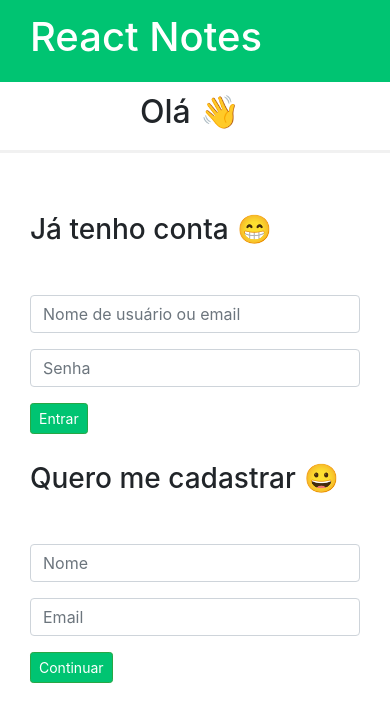
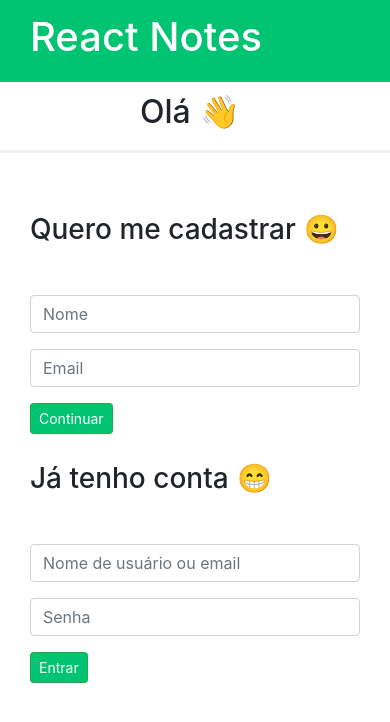
Before and after one commit to NaldsonChagas/React-Note, a React (Create React App) app in the folder frontend/: page / in a window 390 px wide. Shown: the top 722 px of the page. Built offline with nearby package versions, Linux system fonts and the light colour scheme.

Commit message:
validando disponibilidade do email no primeiro form de cadastro

```diff
--- a/frontend/src/Components/FirstStepRegister/index.jsx
+++ b/frontend/src/Components/FirstStepRegister/index.jsx
@@ -1,11 +1,22 @@
 import React, { useState } from 'react';
 import { useHistory } from 'react-router-dom';
+
+import api from '../../services/api';
 
 export default function FirstStepRegister() {
   const [name, setName] = useState('');
   const [email, setEmail] = useState('');
 
+  const [hasEmailError, setHasEmailError] = useState(false);
+
   const history = useHistory();
+
+  async function checkExistingEmail() {
+    const responseEmail = await api
+      .get(`/validator/email/${email}`);
+
+    setHasEmailError(responseEmail.data);
+  }
 
   function handleSubmit(event) {
     event.preventDefault();
@@ -32,16 +43,24 @@ export default function FirstStepRegister() {
         <input
           type="email"
           name="email"
-          className="form-control"
+          className={`form-control ${hasEmailError ? 'is-invalid' : ''}`}
           placeholder="Email"
           onChange={(e) => setEmail(e.target.value)}
+          onBlur={checkExistingEmail}
           required
         />
+        {hasEmailError
+          ? (
+            <small id="emailError" className="text-danger">
+              Email já cadastrado
+            </small>
+          ) : ''}
       </div>
 
       <button
         type="submit"
         className="btn btn-sm btn-success"
+        disabled={hasEmailError}
       >
         Continuar
       </button>
--- a/frontend/src/Pages/Home/index.jsx
+++ b/frontend/src/Pages/Home/index.jsx
@@ -31,6 +31,13 @@ export default function Home(props) {
         </h2>
       </div>
       <div className="container identification-box">
+        <div className="float-left col-md-6">
+          <h3>
+            Quero me cadastrar
+            <span role="img" aria-label="grinning-face">😀</span>
+          </h3>
+          <FirstStepRegister />
+        </div>
         <div className="col-md-6 float-right">
           <h3>
             Já tenho conta
@@ -38,13 +45,6 @@ export default function Home(props) {
           </h3>
           <LoginForm />
         </div>
-        <div className="float-left col-md-6">
-          <h3>
-            Quero me cadastrar
-            <span role="img" aria-label="grinning-face">😀</span>
-          </h3>
-          <FirstStepRegister />
-        </div>
       </div>
     </>
   );
```
